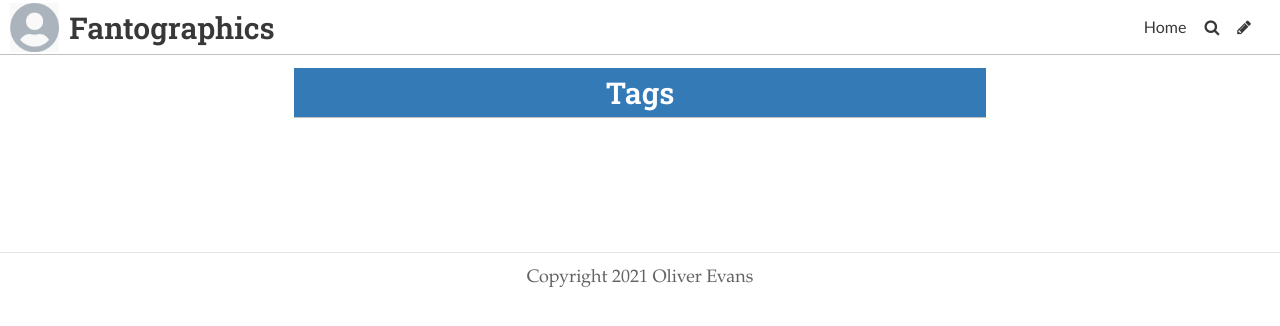
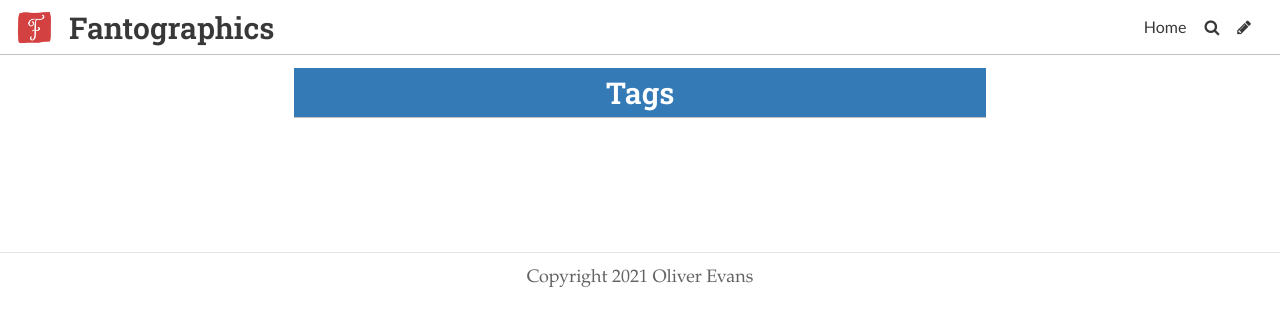
Before and after one commit to Frisper123/FrisperSiteThings, a Jekyll site: the page built from pages/tags.md, in a window 1280 px wide. Shown: the top 326 px of the page. Built offline with Jekyll 4.4.1, drawn with Linux system fonts in a browser that asks for light colours; some web fonts are replaced.

Commit message:
Update Settings “general”

```diff
--- a/_data/settings.yml
+++ b/_data/settings.yml
@@ -6,7 +6,7 @@
 header_text_color: "#ffffff"
 bannerheight: 20vmax
 navbarheight: 55px
-logo: /uploads/logo.jpg
+logo: ../uploads/add-a-heading.png
 favicon: /uploads/favicon.ico
 gridlayout: false
 fixednavbar: false
```
Also changed, not shown: uploads/add-a-heading.png (added).
